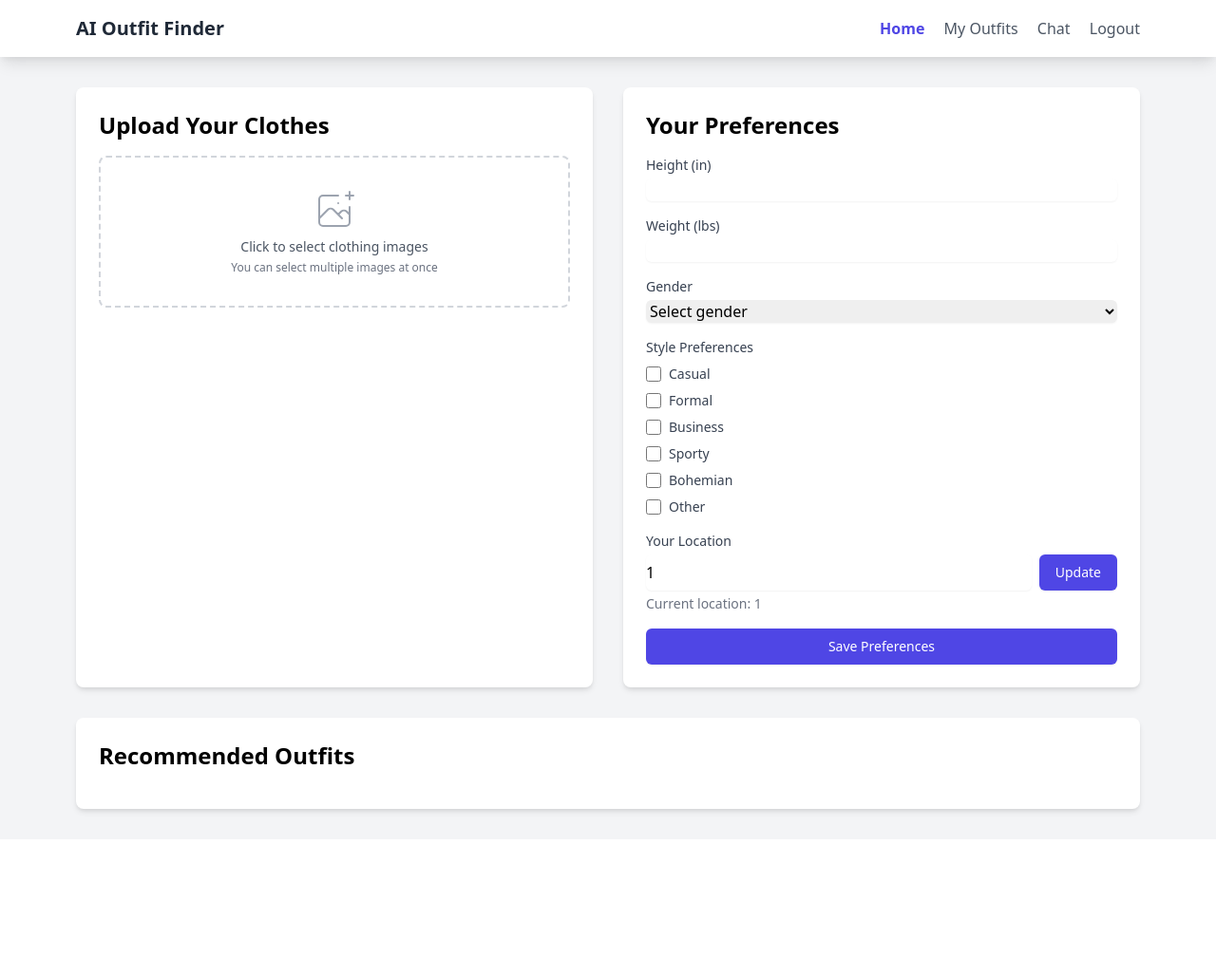
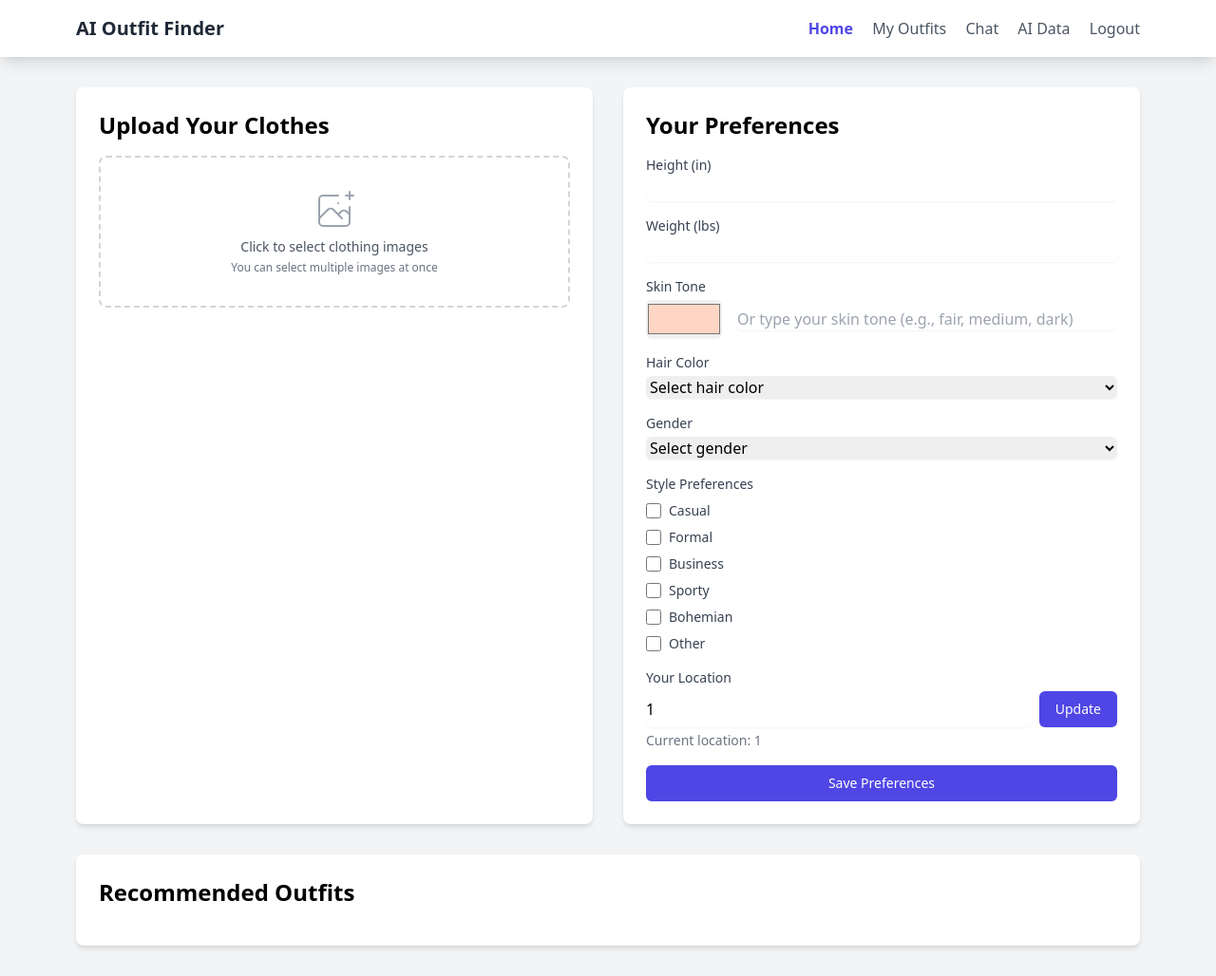
Before and after one commit to anushil7a/OutfitGenie, a Flask app: page / in a window 1280 px wide. Shown: the whole page at 95% size. Before the commit the page ends 861 px from the top, so only its background shows below. Run offline with Flask 3, Linux system fonts and the light colour scheme; the visitor is signed in with stand-in values (Sample User, id 1); some libraries are stand-ins or nearby versions.

Commit message:
Add skin tone and hair color preferences, update user preferences storage to use JSON field

```diff
--- a/app.py
+++ b/app.py
@@ -70,6 +70,7 @@ class User(UserMixin, db.Model):
     weight = db.Column(db.Float)
     gender = db.Column(db.String(20))
     preferences = db.Column(db.JSON)
+    ai_notes = db.Column(db.Text)  # Add AI notes field
     outfits = db.relationship('Outfit', backref='user', lazy=True)
     chats = db.relationship('Chat', backref='user', lazy=True)
 
@@ -338,19 +339,24 @@ def save_preferences():
     # Get selected styles
     styles = data.get('styles', [])
 
-    # If there's a custom style, add it to the list and store it separately
+    # Create preferences dictionary with all user preferences
+    preferences = {
+        'styles': styles,
+        'skin_tone_color': data.get('skin_tone_color'),
+        'skin_tone_text': data.get('skin_tone_text'),
+        'hair_color': data.get('hair_color'),
+        'hair_color_text': data.get('other_hair_color') if data.get('hair_color') == 'other' else None
+    }
+
+    # If there's a custom style, add it to the preferences
     other_style = data.get('other_style')
     if other_style and other_style.strip():
         if 'other' not in styles:
-            styles.append('other')  # Add 'other' to the styles list if not already present
-        current_user.preferences = {
-            'styles': styles,
-            'custom_style': other_style.strip()
-        }
-    else:
-        current_user.preferences = {
-            'styles': styles
-        }
+            styles.append('other')
+        preferences['custom_style'] = other_style.strip()
+
+    # Save all preferences in the JSON field
+    current_user.preferences = preferences
 
     db.session.commit()
     return jsonify({'message': 'Preferences saved successfully'})
@@ -680,6 +686,9 @@ Height: {current_user.height}inches
 Weight: {current_user.weight}lbs
 Gender: {current_user.gender}
 
+User's AI Notes:
+{current_user.ai_notes or 'No additional notes provided.'}
+
 IMPORTANT: Only recommend outfits using the clothes the user has already uploaded. Do not suggest items they don't own.
 
 Please provide a VERY SHORT response (1-2 sentences maximum) that:
@@ -703,6 +712,9 @@ User's preferences and measurements:
 Height: {current_user.height}inches
 Weight: {current_user.weight}lbs
 Gender: {current_user.gender}
+
+User's AI Notes:
+{current_user.ai_notes or 'No additional notes provided.'}
 
 You can recommend both items the user owns and items they don't own yet. When suggesting items they don't own, clearly indicate this in your response.
 
@@ -796,6 +808,37 @@ Response:"""
         print(f"Error details: {e.__dict__ if hasattr(e, '__dict__') else 'No details available'}")
         return jsonify({'error': str(e)}), 500
 
+@app.route('/ai-data')
+@login_required
+def ai_data():
+    # Get user's outfits
+    outfits = Outfit.query.filter_by(user_id=current_user.id).all()
+
+    # Get location and weather from session
+    location = session.get('location')
+    weather = session.get('weather_data')
+
+    return render_template('ai_data.html',
+                         outfits=outfits,
+                         location=location,
+                         weather=weather,
+                         preferences=current_user.preferences)
+
+@app.route('/update-ai-notes', methods=['POST'])
+@login_required
+def update_ai_notes():
+    try:
+        data = request.json
+        notes = data.get('notes', '').strip()
+
+        current_user.ai_notes = notes
+        db.session.commit()
+
+        return jsonify({'message': 'Notes updated successfully'})
+    except Exception as e:
+        db.session.rollback()
+        return jsonify({'error': str(e)}), 500
+
 @app.after_request
 def after_request(response):
     print(f"Response headers: {response.headers}")  # Debug print
--- a/static/js/main.js
+++ b/static/js/main.js
@@ -248,6 +248,10 @@ document.addEventListener('DOMContentLoaded', () => {
                 height: formData.get('height'),
                 weight: formData.get('weight'),
                 gender: formData.get('gender'),
+                skin_tone_color: document.getElementById('skin-tone-color').value,
+                skin_tone_text: formData.get('skin_tone_text'),
+                hair_color: formData.get('hair_color'),
+                other_hair_color: formData.get('other_hair_color'),
                 styles: styles,
                 other_style: otherStyle
             };
--- a/templates/chat.html
+++ b/templates/chat.html
@@ -18,6 +18,7 @@
                         <a href="{{ url_for('index') }}" class="text-gray-600 hover:text-gray-800">Home</a>
                         <a href="{{ url_for('my_outfits') }}" class="text-gray-600 hover:text-gray-800">My Outfits</a>
                         <a href="{{ url_for('chat') }}" class="text-indigo-600 font-semibold">Chat</a>
+                        <a href="{{ url_for('ai_data') }}" class="text-gray-600 hover:text-gray-800">AI Data</a>
                         <a href="{{ url_for('logout') }}" class="text-gray-600 hover:text-gray-800">Logout</a>
                     {% else %}
                         <a href="{{ url_for('login') }}" class="text-gray-600 hover:text-gray-800">Login</a>
--- a/templates/index.html
+++ b/templates/index.html
@@ -19,6 +19,7 @@
                             <a href="{{ url_for('index') }}" class="text-indigo-600 font-semibold">Home</a>
                             <a href="{{ url_for('my_outfits') }}" class="text-gray-600 hover:text-gray-800">My Outfits</a>
                             <a href="{{ url_for('chat') }}" class="text-gray-600 hover:text-gray-800">Chat</a>
+                            <a href="{{ url_for('ai_data') }}" class="text-gray-600 hover:text-gray-800">AI Data</a>
                             <a href="{{ url_for('logout') }}" class="text-gray-600 hover:text-gray-800">Logout</a>
                         {% else %}
                             <a href="{{ url_for('login') }}" class="text-gray-600 hover:text-gray-800">Login</a>
@@ -77,6 +78,38 @@
                     <div>
                         <label class="block text-sm font-medium text-gray-700">Weight (lbs)</label>
                         <input type="number" name="weight" value="{{ current_user.weight if current_user.weight else '' }}" class="mt-1 block w-full rounded-md border-gray-300 shadow-sm focus:border-indigo-500 focus:ring-indigo-500">
+                    </div>
+                    <div>
+                        <label class="block text-sm font-medium text-gray-700">Skin Tone</label>
+                        <div class="mt-1 flex items-center space-x-4">
+                            <input type="color" id="skin-tone-color" name="skin_tone_color"
+                                   value="{{ current_user.preferences.get('skin_tone_color', '#FFD6C4') if current_user.preferences else '#FFD6C4' }}"
+                                   class="h-10 w-20 rounded-md border-gray-300 shadow-sm focus:border-indigo-500 focus:ring-indigo-500">
+                            <input type="text" id="skin-tone-text" name="skin_tone_text"
+                                   value="{{ current_user.preferences.get('skin_tone_text', '') if current_user.preferences else '' }}"
+                                   placeholder="Or type your skin tone (e.g., fair, medium, dark)"
+                                   class="flex-1 rounded-md border-gray-300 shadow-sm focus:border-indigo-500 focus:ring-indigo-500">
+                        </div>
+                    </div>
+                    <div>
+                        <label class="block text-sm font-medium text-gray-700">Hair Color</label>
+                        <select name="hair_color" class="mt-1 block w-full rounded-md border-gray-300 shadow-sm focus:border-indigo-500 focus:ring-indigo-500">
+                            <option value="">Select hair color</option>
+                            <option value="black" {% if current_user.preferences and current_user.preferences.get('hair_color') == 'black' %}selected{% endif %}>Black</option>
+                            <option value="brown" {% if current_user.preferences and current_user.preferences.get('hair_color') == 'brown' %}selected{% endif %}>Brown</option>
+                            <option value="blonde" {% if current_user.preferences and current_user.preferences.get('hair_color') == 'blonde' %}selected{% endif %}>Blonde</option>
+                            <option value="red" {% if current_user.preferences and current_user.preferences.get('hair_color') == 'red' %}selected{% endif %}>Red</option>
+                            <option value="gray" {% if current_user.preferences and current_user.preferences.get('hair_color') == 'gray' %}selected{% endif %}>Gray</option>
+                            <option value="white" {% if current_user.preferences and current_user.preferences.get('hair_color') == 'white' %}selected{% endif %}>White</option>
+                            <option value="other" {% if current_user.preferences and current_user.preferences.get('hair_color') == 'other' %}selected{% endif %}>Other</option>
+                        </select>
+                    </div>
+                    <div id="other-hair-color-container" class="hidden">
+                        <label class="block text-sm font-medium text-gray-700">Custom Hair Color</label>
+                        <input type="text" name="other_hair_color"
+                               value="{{ current_user.preferences.get('hair_color_text', '') if current_user.preferences else '' }}"
+                               class="mt-1 block w-full rounded-md border-gray-300 shadow-sm focus:border-indigo-500 focus:ring-indigo-500"
+                               placeholder="Enter your hair color">
                     </div>
                     <div>
                         <label class="block text-sm font-medium text-gray-700">Gender</label>
@@ -273,6 +306,44 @@
                 updateLocation();
             }
         });
+
+        // Handle custom hair color
+        const hairColorSelect = document.querySelector('select[name="hair_color"]');
+        const otherHairColorContainer = document.getElementById('other-hair-color-container');
+
+        if (hairColorSelect && otherHairColorContainer) {
+            hairColorSelect.addEventListener('change', function(e) {
+                if (e.target.value === 'other') {
+                    otherHairColorContainer.classList.remove('hidden');
+                } else {
+                    otherHairColorContainer.classList.add('hidden');
+                }
+            });
+
+            // Initialize hair color field state
+            if (hairColorSelect.value === 'other') {
+                otherHairColorContainer.classList.remove('hidden');
+            }
+        }
+
+        // Handle skin tone color wheel and text input
+        const skinToneColor = document.getElementById('skin-tone-color');
+        const skinToneText = document.getElementById('skin-tone-text');
+
+        if (skinToneColor && skinToneText) {
+            skinToneColor.addEventListener('input', function(e) {
+                // Update text input with color name if possible
+                const color = e.target.value;
+                // You could add a color-to-name mapping here if needed
+            });
+
+            skinToneText.addEventListener('input', function(e) {
+                // Clear color picker when text is entered
+                if (e.target.value) {
+                    skinToneColor.value = '#FFD6C4'; // Reset to default
+                }
+            });
+        }
     </script>
     <script src="{{ url_for('static', filename='js/main.js') }}"></script>
 </body>
--- a/templates/my_outfits.html
+++ b/templates/my_outfits.html
@@ -18,6 +18,7 @@
                         <a href="{{ url_for('index') }}" class="text-gray-600 hover:text-gray-800">Home</a>
                         <a href="{{ url_for('my_outfits') }}" class="text-indigo-600 font-semibold">My Outfits</a>
                         <a href="{{ url_for('chat') }}" class="text-gray-600 hover:text-gray-800">Chat</a>
+                        <a href="{{ url_for('ai_data') }}" class="text-gray-600 hover:text-gray-800">AI Data</a>
                         <a href="{{ url_for('logout') }}" class="text-gray-600 hover:text-gray-800">Logout</a>
                     {% else %}
                         <a href="{{ url_for('login') }}" class="text-gray-600 hover:text-gray-800">Login</a>
```
Also changed, not shown: migrations/versions/1f9527f28c6b_add_image_url_and_analysis_to_outfit_.py (deleted, +0 -34 lines), migrations/versions/a22f9cddb9c5_add_gender_field_to_user_model.py (deleted, +0 -55 lines), templates/ai_data.html (added, +124 -0 lines), templates/base.html (added, +10 -0 lines).
